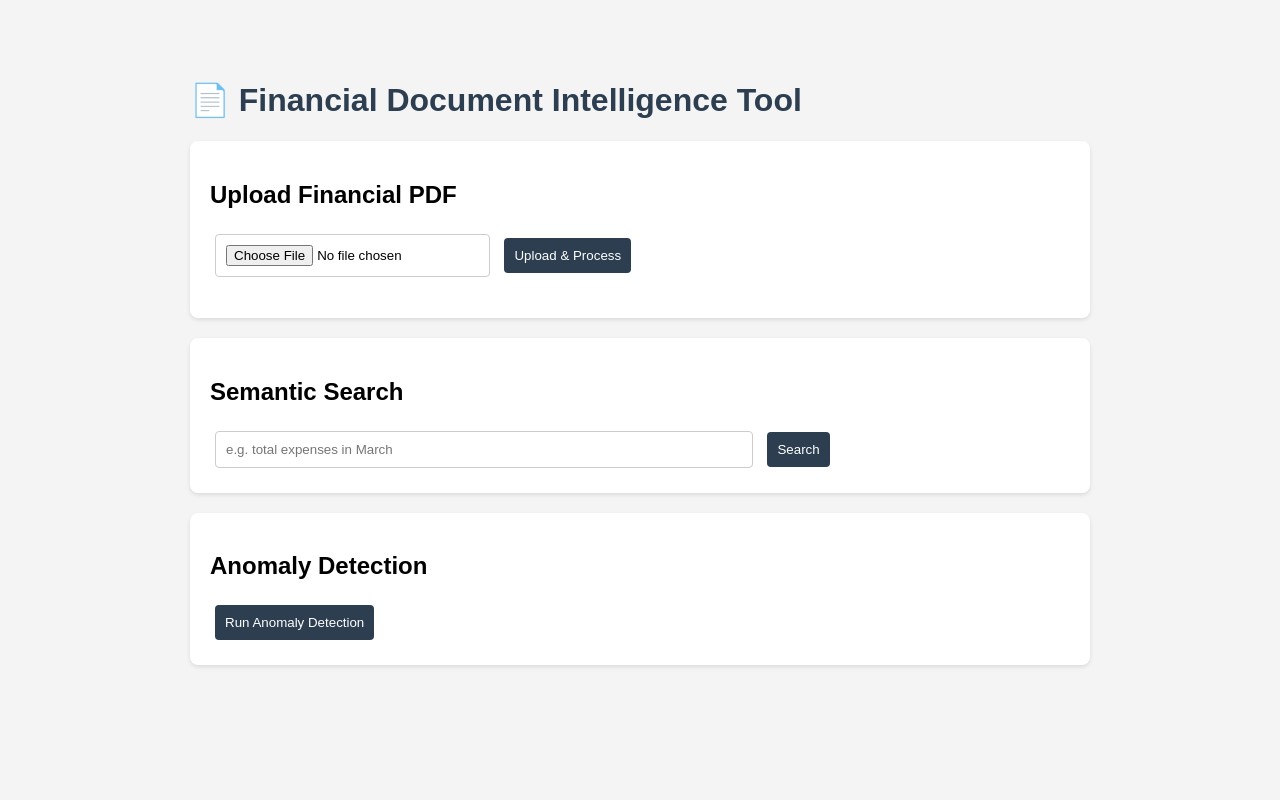
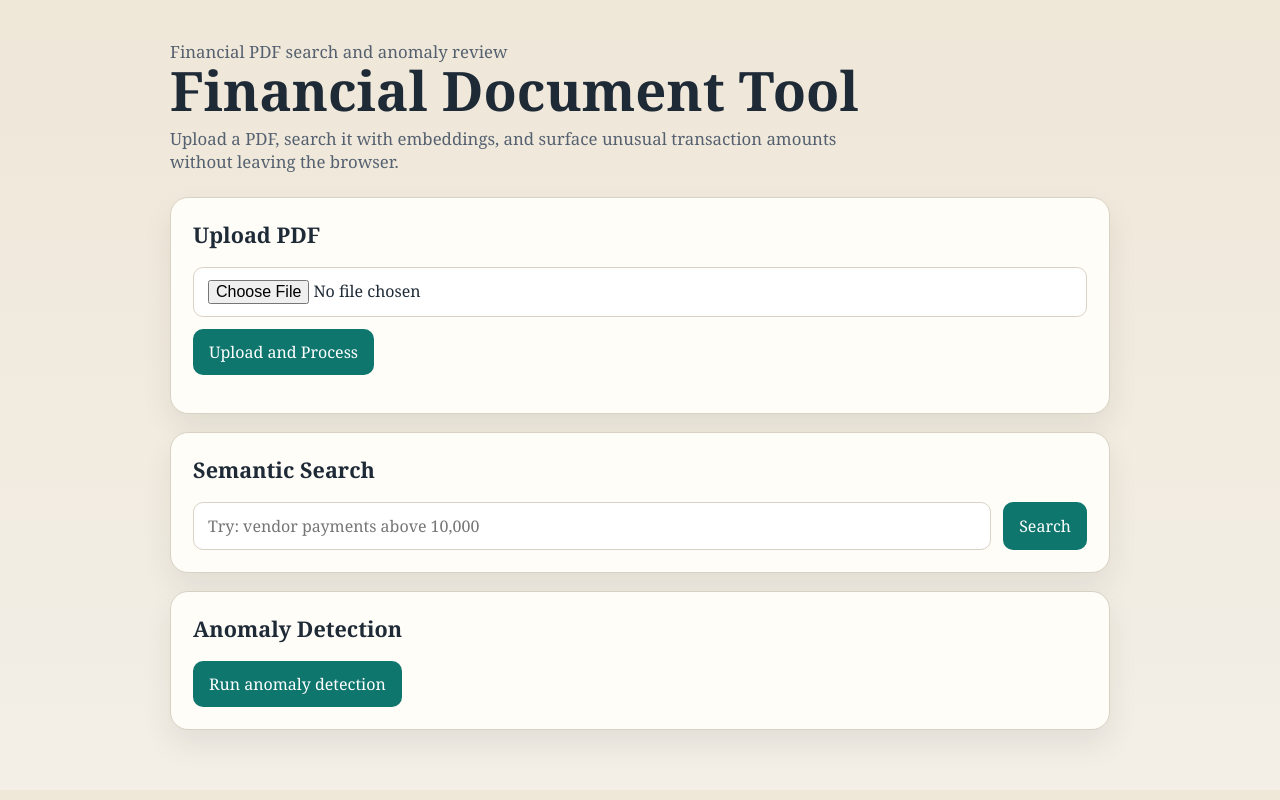
Before and after one commit to geethika-sandireddy/financial-doc-tool, a Flask app: page / in a window 1280 px wide. Run offline with Flask 3, Linux system fonts and the light colour scheme.

Commit message:
Improve app reliability and repo readiness

```diff
--- a/app.py
+++ b/app.py
@@ -1,65 +1,123 @@
 import os
-from flask import Flask, jsonify, render_template, request
+from pathlib import Path
+from typing import Any
+from uuid import uuid4
+
+from dotenv import load_dotenv
+from flask import Flask, jsonify, render_template, request, session
 from werkzeug.utils import secure_filename
 
 from anomaly import detect_anomalies, extract_transactions
-from embeddings import get_embedding, search_chunks
+from embeddings import EmbeddingServiceError, get_embedding, search_chunks
 from pdf_processor import extract_text_from_pdf
 
+load_dotenv()
+
 app = Flask(__name__)
-UPLOAD_FOLDER = "uploads"
-app.config['UPLOAD_FOLDER'] = UPLOAD_FOLDER
-os.makedirs(UPLOAD_FOLDER, exist_ok=True)
+app.config["UPLOAD_FOLDER"] = "uploads"
+app.config["MAX_CONTENT_LENGTH"] = 10 * 1024 * 1024
+app.secret_key = os.getenv("FLASK_SECRET_KEY", "dev-secret-key")
 
-chunks_store = []
-embeddings_store = []
+UPLOAD_FOLDER = Path(app.config["UPLOAD_FOLDER"])
+UPLOAD_FOLDER.mkdir(exist_ok=True)
+ALLOWED_EXTENSIONS = {".pdf"}
+document_store: dict[str, dict[str, Any]] = {}
 
-@app.route('/')
-def index():
-    return render_template('index.html')
 
-@app.route('/upload', methods=['POST'])
+def get_session_id() -> str:
+    """Return a stable session id for the current browser session."""
+    session_id = session.get("session_id")
+    if session_id is None:
+        session_id = uuid4().hex
+        session["session_id"] = session_id
+    return session_id
+
+
+def get_session_document() -> dict[str, Any] | None:
+    """Fetch the uploaded document state for the current session."""
+    return document_store.get(get_session_id())
+
+
+def allowed_file(filename: str) -> bool:
+    """Allow uploads only for PDF files."""
+    return Path(filename).suffix.lower() in ALLOWED_EXTENSIONS
+
+
+@app.route("/")
+def index() -> str:
+    return render_template("index.html")
+
+
+@app.route("/upload", methods=["POST"])
 def upload():
-    global chunks_store, embeddings_store
-    if 'file' not in request.files:
-        return jsonify({'error': 'No file uploaded'}), 400
+    if "file" not in request.files:
+        return jsonify({"error": "No file uploaded"}), 400
 
-    file = request.files['file']
-    if file.filename == '':
-        return jsonify({'error': 'No file selected'}), 400
+    file = request.files["file"]
+    if file.filename == "":
+        return jsonify({"error": "No file selected"}), 400
+    if not allowed_file(file.filename):
+        return jsonify({"error": "Only PDF files are supported"}), 400
 
     filename = secure_filename(file.filename)
-    filepath = os.path.join(app.config['UPLOAD_FOLDER'], filename)
+    session_id = get_session_id()
+    filepath = UPLOAD_FOLDER / f"{session_id}_{filename}"
     file.save(filepath)
 
-    chunks_store = extract_text_from_pdf(filepath)
-    embeddings_store = [get_embedding(chunk['content']) for chunk in chunks_store]
-    return jsonify({'message': f'Processed {len(chunks_store)} chunks from {filename}'})
+    try:
+        chunks = extract_text_from_pdf(str(filepath))
+        embeddings = [get_embedding(chunk["content"]) for chunk in chunks]
+    except EmbeddingServiceError as exc:
+        return jsonify({"error": str(exc)}), 502
+    except Exception:
+        return jsonify({"error": "Could not process the uploaded PDF"}), 500
+    finally:
+        filepath.unlink(missing_ok=True)
 
-@app.route('/search', methods=['POST'])
+    document_store[session_id] = {
+        "filename": filename,
+        "chunks": chunks,
+        "embeddings": embeddings,
+    }
+    return jsonify({"message": f"Processed {len(chunks)} chunks from {filename}"})
+
+
+@app.route("/search", methods=["POST"])
 def search():
     data = request.get_json(silent=True) or {}
-    query = data.get('query', '')
+    query = str(data.get("query", "")).strip()
+    if not query:
+        return jsonify({"error": "No query provided"}), 400
 
-    if not query:
-        return jsonify({'error': 'No query provided'}), 400
-    if not chunks_store:
-        return jsonify({'error': 'No document uploaded yet'}), 400
+    document = get_session_document()
+    if document is None:
+        return jsonify({"error": "No document uploaded yet"}), 400
 
-    results = search_chunks(query, chunks_store, embeddings_store)
-    return jsonify({'results': results})
+    try:
+        results = search_chunks(query, document["chunks"], document["embeddings"])
+    except EmbeddingServiceError as exc:
+        return jsonify({"error": str(exc)}), 502
 
-@app.route('/anomalies', methods=['GET'])
+    return jsonify({"results": results})
+
+
+@app.route("/anomalies", methods=["GET"])
 def anomalies():
-    if not chunks_store:
-        return jsonify({'error': 'No document uploaded yet'}), 400
-    transactions = extract_transactions(chunks_store)
+    document = get_session_document()
+    if document is None:
+        return jsonify({"error": "No document uploaded yet"}), 400
+
+    transactions = extract_transactions(document["chunks"])
     normal, flagged = detect_anomalies(transactions)
-    return jsonify({
-        'total_transactions': len(transactions),
-        'normal': len(normal),
-        'anomalies': flagged
-    })
+    return jsonify(
+        {
+            "total_transactions": len(transactions),
+            "normal": len(normal),
+            "anomalies": flagged,
+        }
+    )
 
-if __name__ == '__main__':
-    app.run(debug=True)
+
+if __name__ == "__main__":
+    debug_mode = os.getenv("FLASK_DEBUG", "false").lower() == "true"
+    app.run(debug=debug_mode)
--- /dev/null
+++ b/pytest.ini
@@ -0,0 +1,2 @@
+[pytest]
+pythonpath = .
--- a/templates/index.html
+++ b/templates/index.html
@@ -2,81 +2,252 @@
 <html lang="en">
 <head>
     <meta charset="UTF-8">
-    <title>Financial Document Intelligence Tool</title>
+    <meta name="viewport" content="width=device-width, initial-scale=1.0">
+    <title>Financial Document Tool</title>
     <style>
-        body { font-family: Arial, sans-serif; max-width: 900px; margin: 40px auto; padding: 20px; background: #f4f4f4; }
-        h1 { color: #2c3e50; }
-        .section { background: white; padding: 20px; margin: 20px 0; border-radius: 8px; box-shadow: 0 2px 4px rgba(0,0,0,0.1); }
-        input, button { padding: 10px; margin: 5px; border-radius: 4px; border: 1px solid #ccc; }
-        button { background: #2c3e50; color: white; border: none; cursor: pointer; }
-        button:hover { background: #34495e; }
-        .result { background: #ecf0f1; padding: 10px; margin: 5px 0; border-radius: 4px; }
-        .anomaly { background: #fadbd8; padding: 10px; margin: 5px 0; border-radius: 4px; }
-        #status { color: green; font-weight: bold; }
+        :root {
+            --bg: #f3efe7;
+            --panel: #fffdf8;
+            --ink: #1f2a37;
+            --muted: #556170;
+            --accent: #0f766e;
+            --accent-dark: #115e59;
+            --danger: #b42318;
+            --danger-bg: #fdecea;
+            --border: #d9d2c4;
+        }
+
+        * {
+            box-sizing: border-box;
+        }
+
+        body {
+            margin: 0;
+            font-family: Georgia, "Times New Roman", serif;
+            background: linear-gradient(180deg, #efe7d8 0%, var(--bg) 100%);
+            color: var(--ink);
+        }
+
+        .page {
+            max-width: 980px;
+            margin: 0 auto;
+            padding: 40px 20px 60px;
+        }
+
+        .hero {
+            margin-bottom: 24px;
+        }
+
+        .hero h1 {
+            margin: 0 0 10px;
+            font-size: clamp(2rem, 5vw, 3.4rem);
+            line-height: 1;
+        }
+
+        .hero p {
+            margin: 0;
+            max-width: 720px;
+            color: var(--muted);
+            font-size: 1.05rem;
+        }
+
+        .panel {
+            background: var(--panel);
+            border: 1px solid var(--border);
+            border-radius: 18px;
+            padding: 22px;
+            margin-top: 18px;
+            box-shadow: 0 14px 30px rgba(43, 37, 28, 0.08);
+        }
+
+        h2 {
+            margin-top: 0;
+            font-size: 1.35rem;
+        }
+
+        .row {
+            display: flex;
+            gap: 12px;
+            flex-wrap: wrap;
+        }
+
+        input[type="text"],
+        input[type="file"] {
+            width: 100%;
+            padding: 12px 14px;
+            border-radius: 10px;
+            border: 1px solid var(--border);
+            background: #fff;
+            font: inherit;
+        }
+
+        input[type="text"] {
+            flex: 1 1 360px;
+        }
+
+        button {
+            border: 0;
+            border-radius: 10px;
+            padding: 12px 16px;
+            background: var(--accent);
+            color: white;
+            font: inherit;
+            cursor: pointer;
+        }
+
+        button:hover {
+            background: var(--accent-dark);
+        }
+
+        .status {
+            margin-top: 12px;
+            color: var(--muted);
+        }
+
+        .result,
+        .anomaly {
+            border-radius: 12px;
+            padding: 14px;
+            margin-top: 12px;
+        }
+
+        .result {
+            background: #eef7f6;
+            border: 1px solid #c4e6e3;
+        }
+
+        .anomaly {
+            background: var(--danger-bg);
+            border: 1px solid #f2c7c4;
+        }
+
+        .error {
+            color: var(--danger);
+            margin-top: 12px;
+        }
+
+        .meta {
+            color: var(--muted);
+            font-size: 0.95rem;
+        }
     </style>
 </head>
 <body>
-    <h1>📄 Financial Document Intelligence Tool</h1>
+    <main class="page">
+        <section class="hero">
+            <p class="meta">Financial PDF search and anomaly review</p>
+            <h1>Financial Document Tool</h1>
+            <p>Upload a PDF, search it with embeddings, and surface unusual transaction amounts without leaving the browser.</p>
+        </section>
 
-    <div class="section">
-        <h2>Upload Financial PDF</h2>
-        <input type="file" id="pdfFile" accept=".pdf">
-        <button onclick="uploadPDF()">Upload & Process</button>
-        <p id="status"></p>
+        <section class="panel">
+            <h2>Upload PDF</h2>
+            <div class="row">
+                <input type="file" id="pdfFile" accept=".pdf,application/pdf">
+                <button onclick="uploadPDF()">Upload and Process</button>
             </div>
+            <p id="status" class="status"></p>
+        </section>
 
-    <div class="section">
+        <section class="panel">
             <h2>Semantic Search</h2>
-        <input type="text" id="searchQuery" placeholder="e.g. total expenses in March" style="width:60%">
+            <div class="row">
+                <input type="text" id="searchQuery" placeholder="Try: vendor payments above 10,000">
                 <button onclick="searchDoc()">Search</button>
+            </div>
             <div id="searchResults"></div>
-    </div>
+        </section>
 
-    <div class="section">
+        <section class="panel">
             <h2>Anomaly Detection</h2>
-        <button onclick="detectAnomalies()">Run Anomaly Detection</button>
+            <button onclick="detectAnomalies()">Run anomaly detection</button>
             <div id="anomalyResults"></div>
-    </div>
+        </section>
+    </main>
 
     <script>
+        function renderMessage(element, message, isError = false) {
+            element.innerHTML = message ? `<p class="${isError ? "error" : "status"}">${message}</p>` : "";
+        }
+
         async function uploadPDF() {
-            const file = document.getElementById('pdfFile').files[0];
-            if (!file) { alert('Select a PDF first'); return; }
+            const file = document.getElementById("pdfFile").files[0];
+            const status = document.getElementById("status");
+
+            if (!file) {
+                renderMessage(status, "Select a PDF first.", true);
+                return;
+            }
+
             const formData = new FormData();
-            formData.append('file', file);
-            document.getElementById('status').innerText = 'Processing...';
-            const res = await fetch('/upload', { method: 'POST', body: formData });
-            const data = await res.json();
-            document.getElementById('status').innerText = data.message || data.error;
+            formData.append("file", file);
+            status.textContent = "Processing document...";
+
+            const response = await fetch("/upload", {
+                method: "POST",
+                body: formData
+            });
+            const data = await response.json();
+            status.textContent = data.message || data.error || "Done";
+            status.className = data.error ? "error" : "status";
         }
 
         async function searchDoc() {
-            const query = document.getElementById('searchQuery').value;
-            if (!query) { alert('Enter a search query'); return; }
-            const res = await fetch('/search', {
-                method: 'POST',
-                headers: { 'Content-Type': 'application/json' },
+            const query = document.getElementById("searchQuery").value.trim();
+            const results = document.getElementById("searchResults");
+
+            if (!query) {
+                renderMessage(results, "Enter a search query first.", true);
+                return;
+            }
+
+            const response = await fetch("/search", {
+                method: "POST",
+                headers: { "Content-Type": "application/json" },
                 body: JSON.stringify({ query })
             });
-            const data = await res.json();
-            const div = document.getElementById('searchResults');
-            div.innerHTML = '';
-            if (data.error) { div.innerHTML = `<p style="color:red">${data.error}</p>`; return; }
-            data.results.forEach(r => {
-                div.innerHTML += `<div class="result"><b>Page ${r.page} | Score: ${r.score}</b><p>${r.content}</p></div>`;
-            });
+            const data = await response.json();
+
+            if (data.error) {
+                renderMessage(results, data.error, true);
+                return;
+            }
+
+            results.innerHTML = data.results.map((item) => `
+                <div class="result">
+                    <strong>Page ${item.page}</strong>
+                    <span class="meta">Score: ${item.score}</span>
+                    <p>${item.content}</p>
+                </div>
+            `).join("");
         }
 
         async function detectAnomalies() {
-            const res = await fetch('/anomalies');
-            const data = await res.json();
-            const div = document.getElementById('anomalyResults');
-            div.innerHTML = '';
-            if (data.error) { div.innerHTML = `<p style="color:red">${data.error}</p>`; return; }
-            div.innerHTML = `<p>Total transactions found: ${data.total_transactions} | Normal: ${data.normal} | Flagged: ${data.anomalies.length}</p>`;
-            data.anomalies.forEach(a => {
-                div.innerHTML += `<div class="anomaly"><b>⚠️ Anomaly — Amount: ${a.amount}</b><p>${a.context}</p></div>`;
-            });
+            const results = document.getElementById("anomalyResults");
+            const response = await fetch("/anomalies");
+            const data = await response.json();
+
+            if (data.error) {
+                renderMessage(results, data.error, true);
+                return;
+            }
+
+            const summary = `
+                <p class="meta">
+                    Transactions found: ${data.total_transactions} |
+                    Normal: ${data.normal} |
+                    Flagged: ${data.anomalies.length}
+                </p>
+            `;
+
+            const anomalies = data.anomalies.map((item) => `
+                <div class="anomaly">
+                    <strong>Flagged amount: ${item.amount}</strong>
+                    <p>${item.context}</p>
+                </div>
+            `).join("");
+
+            results.innerHTML = summary + anomalies;
         }
     </script>
 </body>
```
Also changed, not shown: anomaly.py (+8 -3 lines), embeddings.py (+55 -28 lines), pdf_processor.py (+35 -24 lines), requirements.txt (added, +8 -0 lines), tests/test_anomaly.py (added, +42 -0 lines), tests/test_embeddings.py (added, +16 -0 lines), tests/test_pdf_processor.py (added, +16 -0 lines), .github/workflows/ci.yml (added), README.md, 2 other files. Lines whose indentation alone changed are shown as unchanged.
